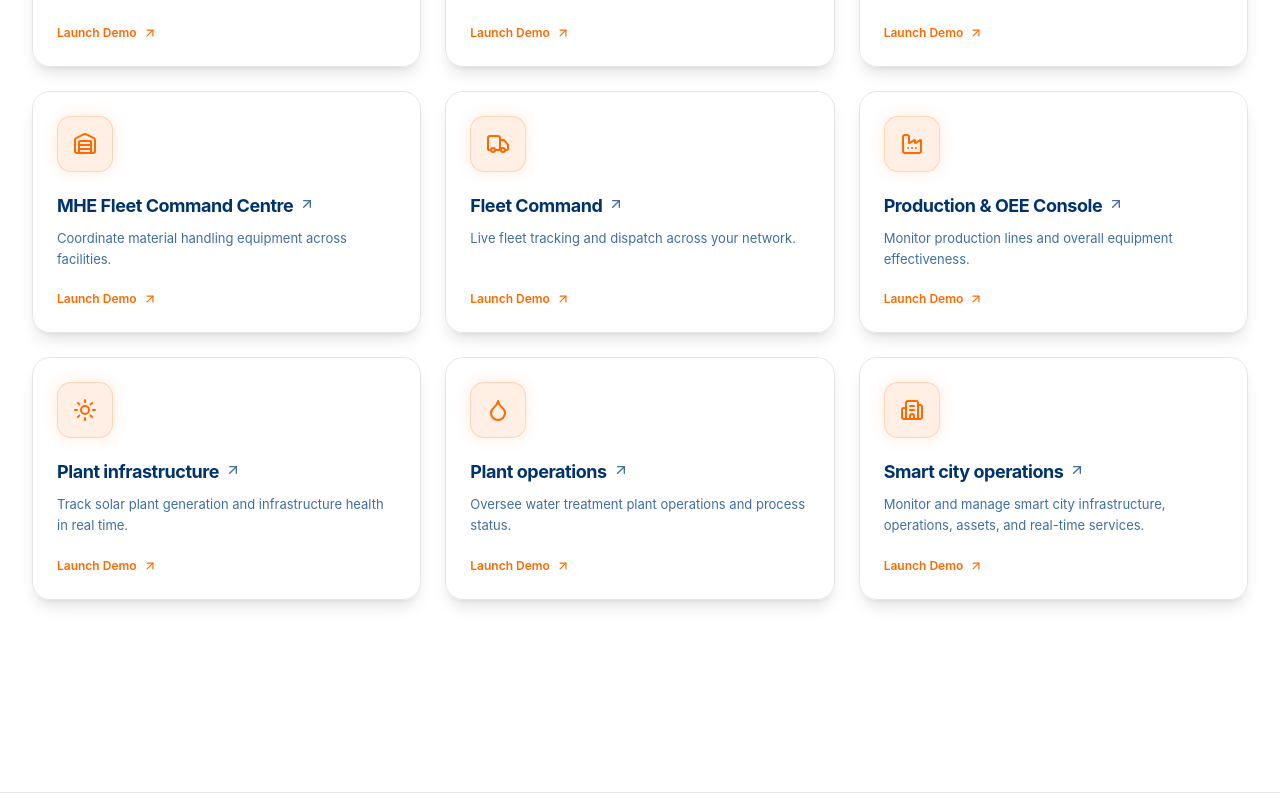
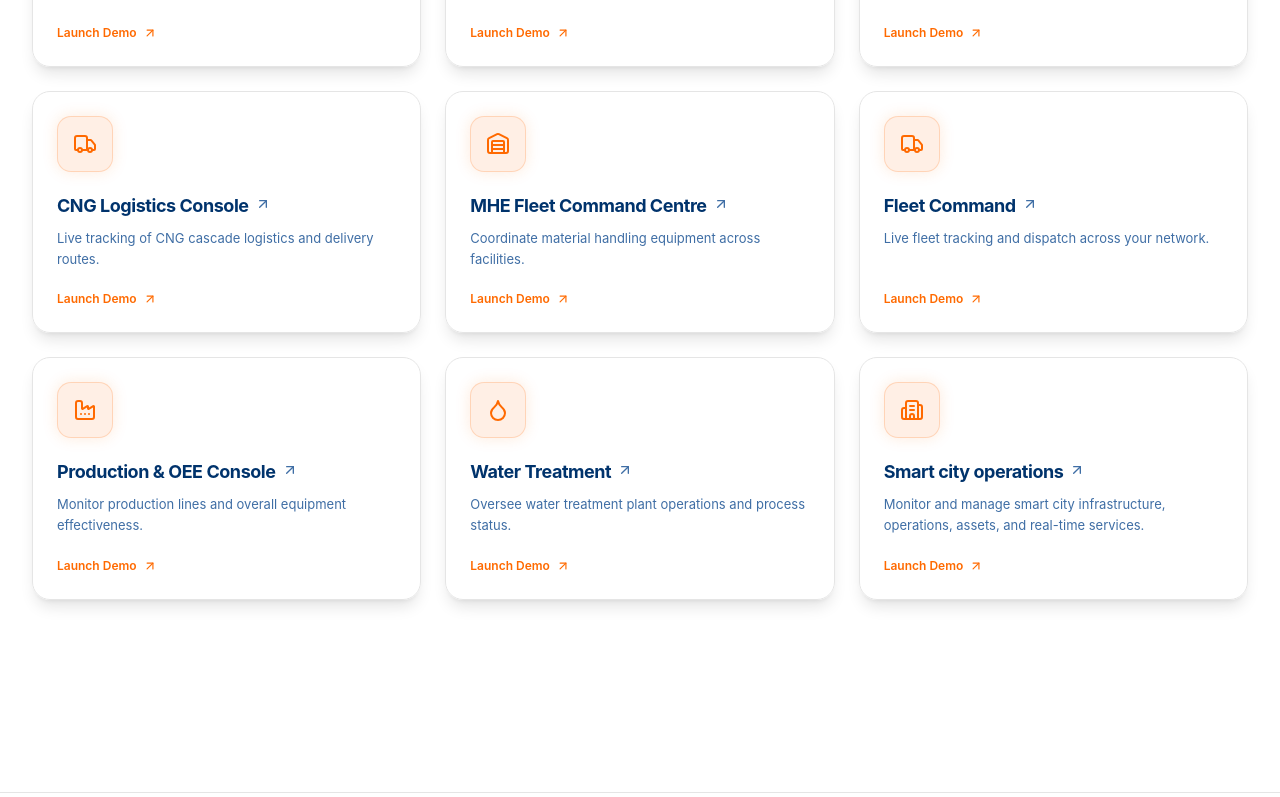
Before and after one commit to niravpatel161290/altrextech, a React (Vite) app: page /live-demo in a window 1280 px wide. Shown: the part 1092-1889 px from the top of the page. Built offline with nearby package versions, Linux system fonts and the light colour scheme; a web font is replaced by a local one.

Commit message:
feat: update live demo links and add new Solar Plants demo

```diff
--- a/src/data/liveDemosData.ts
+++ b/src/data/liveDemosData.ts
@@ -39,31 +39,38 @@ export const LIVE_DEMO_GROUPS: LiveDemoGroup[] = [
     demos: [
       {
         name: "EV Station Centre",
-        href: "https://ev-station-mu.vercel.app/",
+        href: "https://ev.altrextech.com",
         icon: Zap,
         description:
           "Monitor EV charging stations and energy delivery in real time.",
       },
       {
         name: "Energy Command Centre",
-        href: "https://ems-plant.vercel.app/",
+        href: "https://ecc.altrextech.com/",
         icon: Gauge,
         description:
           "Centralized view of plant-wide energy consumption and load.",
       },
       {
         name: "Enterprise Energy Platform",
-        href: "https://manufacturing-line.vercel.app/",
+        href: "https://eep.altrextech.com/",
         icon: BarChart3,
         description:
           "Enterprise-wide energy analytics and reporting dashboard.",
       },
       {
         name: "Wind farm infrastructure",
-        href: "https://wind-farms.vercel.app/",
+        href: "https://wind.altrextech.com/",
         icon: Wind,
         description:
           "Monitor turbine performance and output across a wind farm.",
+      },
+      {
+        name: "Solar Plants",
+        href: "https://solar.altrextech.com/",
+        icon: Sun,
+        description:
+          "Track solar plant generation and infrastructure health in real time.",
       },
     ],
   },
@@ -73,27 +80,27 @@ export const LIVE_DEMO_GROUPS: LiveDemoGroup[] = [
     demos: [
        {
         name: "APM & CMMS CGD",
-        href: "https://apm-cmms.vercel.app/",
+        href: "https://apm.altrextech.com/",
         icon: Wrench,
         description:
           "Manage asset performance, maintenance activities, work orders, and CGD infrastructure.",
       },
       {
         name: "CGD Asset Console",
-        href: "https://cgd-network.vercel.app/",
+        href: "http://cgd.altrextech.com/",
         icon: Flame,
         description:
           "Track and manage assets across the CGD distribution network.",
       },
       {
         name: "CGD AMR Console",
-        href: "https://amr-cgd.vercel.app/",
+        href: "https://amrgas.altrextech.com/",
         icon: Activity,
         description: "Automatic meter reading for CGD customer connections.",
       },
       {
         name: "Water AMR Console",
-        href: "https://amr-water.vercel.app/",
+        href: "http://amrwater.altrextech.com/",
         icon: Droplet,
         description: "Automatic meter reading across water utility networks.",
       },
@@ -105,21 +112,21 @@ export const LIVE_DEMO_GROUPS: LiveDemoGroup[] = [
     demos: [
       {
         name: "CNG Logistics Console",
-        href: "https://vts-khaki.vercel.app/",
+        href: "https://cascade.altrextech.com/",
         icon: Truck,
         description:
           "Live tracking of CNG cascade logistics and delivery routes.",
       },
       {
         name: "MHE Fleet Command Centre",
-        href: "https://mhe-tracking.vercel.app/",
+        href: "https://mhetracking.altrextech.com/",
         icon: Warehouse,
         description:
           "Coordinate material handling equipment across facilities.",
       },
       {
         name: "Fleet Command",
-        href: "https://vts-logistics.vercel.app/",
+        href: "https://vts.altrextech.com/",
         icon: Truck,
         description: "Live fleet tracking and dispatch across your network.",
       },
@@ -131,28 +138,21 @@ export const LIVE_DEMO_GROUPS: LiveDemoGroup[] = [
     demos: [
       {
         name: "Production & OEE Console",
-        href: "https://manufacturing-line.vercel.app/",
+        href: "https://oee.altrextech.com/",
         icon: Factory,
         description:
           "Monitor production lines and overall equipment effectiveness.",
       },
       {
-        name: "Plant infrastructure",
-        href: "https://solar-plants.vercel.app/",
-        icon: Sun,
-        description:
-          "Track solar plant generation and infrastructure health in real time.",
-      },
-      {
-        name: "Plant operations",
-        href: "https://wtp-plant.vercel.app/",
+        name: "Water Treatment",
+        href: "https://wtp.altrextech.com/",
         icon: Droplet,
         description:
           "Oversee water treatment plant operations and process status.",
       },
       {
         name: "Smart city operations",
-        href: "https://smart-city-six-gray.vercel.app/",
+        href: "https://smartcity.altrextech.com/",
         icon: Building2,
         description:
           "Monitor and manage smart city infrastructure, operations, assets, and real-time services.",
```
